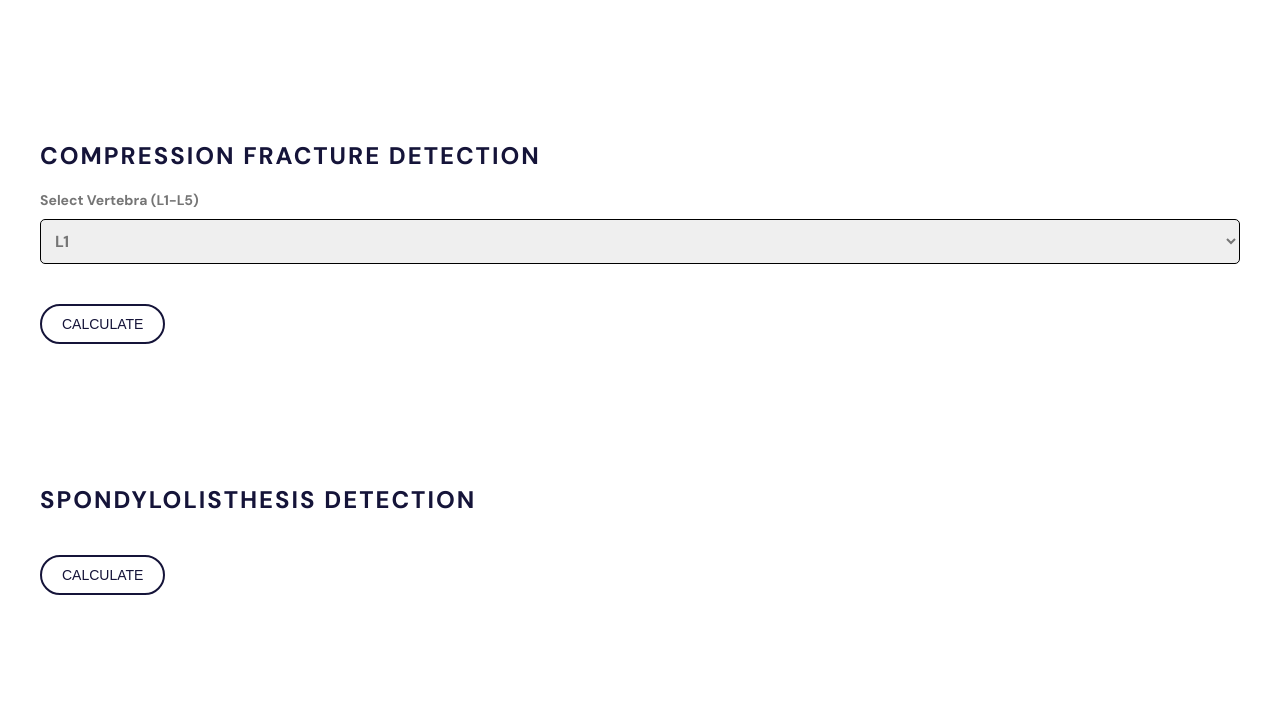
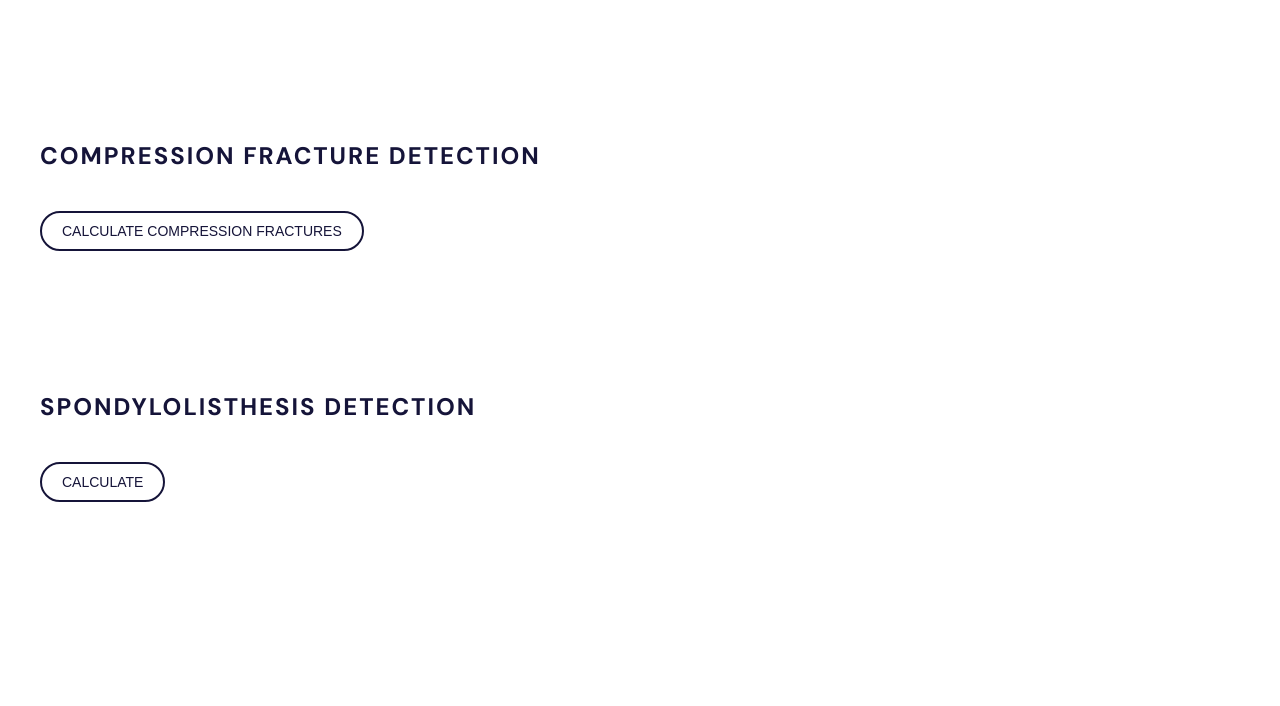
Before and after one commit to mjayasur/spine-studio, a Flask app: page /output_xr in a window 1280 px wide. Shown: the part 134-840 px from the top of the page. Run offline with Flask 3, Linux system fonts and the light colour scheme; parts of the project's set-up code (start-up, migrations or seed data) failed here and were passed over; some libraries are stand-ins or nearby versions.

Commit message:
Fixed x-ray

```diff
--- a/app.py
+++ b/app.py
@@ -312,94 +312,80 @@ def classify_height_loss(left_height, right_height):
 @app.route('/calculate-compression-fracture', methods=['GET'])
 def calculate_compression_fracture():
     id = request.args.get('id')
-    vertebrae = request.args.get('vertebrae')
 
-    if not id or not vertebrae:
+    if not id:
         return jsonify(success=False, message="Missing parameters"), 400
 
-    # try:
-    # Map vertebrae to indices (assuming L1-L5)
-    vertebrae_map = {'L1': 0, 'L2': 1, 'L3': 2, 'L4': 3, 'L5': 4}
-    if vertebrae not in vertebrae_map:
-        return jsonify(success=False, message="Invalid vertebrae level"), 400
+    try:
+        # Map vertebrae to indices (L1-L5 correspond to index 0-4)
+        vertebrae_map = {'L1': 0, 'L2': 1, 'L3': 2, 'L4': 3, 'L5': 4}
 
-    vertebrae_index = vertebrae_map[vertebrae]
+        # Load the uploaded image
+        image_filenames = [f for f in os.listdir(app.config['UPLOAD_FOLDER']) if f.startswith(id)]
+        if not image_filenames:
+            return jsonify(success=False, message="Image not found"), 404
 
-    # Load the uploaded image
-    image_filenames = [f for f in os.listdir(app.config['UPLOAD_FOLDER']) if f.startswith(id)]
-    if not image_filenames:
-        return jsonify(success=False, message="Image not found"), 404
+        image_path = os.path.join(app.config['UPLOAD_FOLDER'], image_filenames[0])
+        original_image = Image.open(image_path)
 
-    image_path = os.path.join(app.config['UPLOAD_FOLDER'], image_filenames[0])
-    original_image = Image.open(image_path)
+        # Perform inference to get the predicted keypoints
+        results = xr_model.predict(source=image_path, save=False)
 
-    # Perform inference to get the predicted keypoints
-    results = xr_model.predict(source=image_path, save=False)
+        # Check if any results were returned
+        if not results:
+            return jsonify(success=False, message="No keypoints detected"), 404
 
-    # Check if any results were returned
-    if not results:
-        return jsonify(success=False, message="No keypoints detected"), 404
+        # Extract the predictions (keypoints)
+        result = results[0]  # Assuming one image
+        keypoints = result.keypoints.xy[0].cpu().numpy()  # Extract keypoints for the detected object
 
-    # Extract the predictions (keypoints)
-    result = results[0]  # Assuming one image
-    keypoints = result.keypoints.xy[0].cpu().numpy()  # Extract keypoints for the detected object
-    print (keypoints)
-    # Process only the first 20 keypoints (L1-L5 vertebrae)
-    num_vertebrae = 5  # Since we're only processing L1-L5
+        # Prepare the figure for visualization
+        fig, ax = plt.subplots(figsize=(8, 8))
+        ax.imshow(original_image)
+        ax.axis('off')
 
-    heights = []  # Store heights for each vertebra
-    classifications = []  # Store classification results for each vertebra
+        heights = []  # Store heights for each vertebra
+        classifications = []  # Store classification results for each vertebra
 
-    # Prepare the figure for visualization
-    fig, ax = plt.subplots(figsize=(8, 8))
-    ax.imshow(original_image)
-    ax.axis('off')
+        num_vertebrae = 5  # We're processing L1-L5, so 5 vertebrae
+        for i in range(num_vertebrae):
+            # Get the 4 keypoints for the current vertebra (i-th vertebra)
+            k1 = keypoints[i * 4 + 0]  # Keypoint 1 (left-top)
+            k2 = keypoints[i * 4 + 1]  # Keypoint 2 (right-top)
+            k3 = keypoints[i * 4 + 2]  # Keypoint 3 (left-bottom)
+            k4 = keypoints[i * 4 + 3]  # Keypoint 4 (right-bottom)
 
-    i = vertebrae_index
-    print (i)
-    # Get the 4 keypoints for the current vertebra (i-th vertebra)
-    k1 = keypoints[i * 4 + 0]  # Keypoint 1
-    k2 = keypoints[i * 4 + 1]  # Keypoint 2
-    k3 = keypoints[i * 4 + 2]  # Keypoint 3
-    k4 = keypoints[i * 4 + 3]  # Keypoint 4
+            # Calculate the heights for each side of the vertebra
+            left_height = euclidean_distance(k1, k3)  # Distance between keypoint 1 and 3
+            right_height = euclidean_distance(k2, k4)  # Distance between keypoint 2 and 4
+            heights.append((left_height, right_height))
 
-    # Calculate the heights for each side of the vertebra
-    left_height = euclidean_distance(k1, k3)  # Distance between keypoint 1 and 3
-    right_height = euclidean_distance(k2, k4)  # Distance between keypoint 2 and 4
-    heights.append((left_height, right_height))
+            # Classify the height loss
+            classification, height_loss_percentage = classify_height_loss(left_height, right_height)
+            classifications.append((classification, height_loss_percentage))
 
-    # Classify the height loss
-    classification, height_loss_percentage = classify_height_loss(left_height, right_height)
-    classifications.append((classification, height_loss_percentage))
+            # Draw blue lines to represent the heights for each vertebra
+            ax.plot([k1[0], k3[0]], [k1[1], k3[1]], 'b-', lw=2)  # Line between keypoint 1 and 3 (left side)
+            ax.plot([k2[0], k4[0]], [k2[1], k4[1]], 'b-', lw=2)  # Line between keypoint 2 and 4 (right side)
 
-    # Draw blue lines to represent the heights
-    ax.plot([k1[0], k3[0]], [k1[1], k3[1]], 'b-', lw=2)  # Line between keypoint 1 and 3 (left side)
-    ax.plot([k2[0], k4[0]], [k2[1], k4[1]], 'b-', lw=2)  # Line between keypoint 2 and 4 (right side)
+            # Mark the keypoints for visualization (optional)
+            ax.scatter([k1[0], k2[0], k3[0], k4[0]], [k1[1], k2[1], k3[1], k4[1]], c='red', s=40)
 
-    # Mark the keypoints for visualization (optional)
-    ax.scatter([k1[0], k2[0], k3[0], k4[0]], [k1[1], k2[1], k3[1], k4[1]], c='red', s=40)
+        # Save the image with keypoints and lines
+        output_uuid = str(uuid.uuid4())
+        output_image_path = os.path.join(app.config['IMAGE_FOLDER'], f"{output_uuid}_keypoints.png")
+        plt.savefig(output_image_path, bbox_inches='tight', pad_inches=0)
+        plt.close()
 
-    # Save the image with keypoints and lines
-    output_uuid = str(uuid.uuid4())
-    output_image_path = os.path.join(app.config['IMAGE_FOLDER'], f"{output_uuid}_keypoints.png")
-    plt.savefig(output_image_path, bbox_inches='tight', pad_inches=0)
-    plt.close()
+        # Prepare the response (you can customize this part if you want to include more detailed results)
+        return jsonify(
+            success=True,
+            imageUrl=f"/static/images/{output_uuid}_keypoints.png"
+        )
 
-    # Get the classification and height loss for the selected vertebra
-    left_height, right_height = heights[0]
-    classification, height_loss_percentage = classifications[0]
-
-    # Prepare the response
-    return jsonify(
-        success=True,
-        imageUrl=f"/static/images/{output_uuid}_keypoints.png",
-        heightLoss=f"{height_loss_percentage:.2f}%",
-        genantClassification=classification
-    )
-
-    # except Exception as e:
-    #     print (str(e))
-    #     return jsonify(success=False, message=str(e)), 500
+    except Exception as e:
+        print(str(e))
+        return jsonify(success=False, message=str(e)), 500
 
 def load_nii(filepath):
     return nib.load(filepath).get_fdata()
--- a/templates/output_xr.html
+++ b/templates/output_xr.html
@@ -34,28 +34,6 @@
             letter-spacing: 2px;
             color: #151439;
             margin-bottom: 20px;
-        }
-
-        .dropdown {
-            margin-bottom: 20px;
-        }
-
-        .dropdown label {
-            font-family: 'DM Sans', sans-serif;
-            font-size: 14px;
-            color: #757575;
-            display: block;
-        }
-
-        .dropdown select {
-            margin-top: 10px;
-            padding: 10px;
-            font-family: 'DM Sans', sans-serif;
-            font-size: 16px;
-            color: #757575;
-            border: 1px solid #000000;
-            border-radius: 5px;
-            width: 100%;
         }
 
         .calculate-button {
@@ -124,23 +102,11 @@
             <!-- Compression Fracture Detection Section -->
             <div class="section">
                 <div class="section-title">Compression Fracture Detection</div>
-                <div class="dropdown">
-                    <label for="vertebrae-compression">Select Vertebra (L1-L5)</label>
-                    <select id="vertebrae-compression">
-                        <option value="L1">L1</option>
-                        <option value="L2">L2</option>
-                        <option value="L3">L3</option>
-                        <option value="L4">L4</option>
-                        <option value="L5">L5</option>
-                    </select>
-                </div>
-                <button class="calculate-button" onclick="calculateCompressionFracture()">Calculate</button>
+                <button class="calculate-button" onclick="calculateCompressionFracture()">Calculate Compression
+                    Fractures</button>
                 <div id="compression-result" class="result-box" style="display: none;">
-                    <h2>Compression Fracture Results</h2>
+                    <h2>Compression Fracture Results for All Vertebrae</h2>
                     <img src="" id="compression-image" alt="Compression Fracture Image">
-                    <p>Height Loss: <span class="highlight" id="height-loss">0%</span></p>
-                    <p>Genant Classification: <span class="highlight" id="genant-classification">No compression
-                            fracture</span></p>
                 </div>
             </div>
 
@@ -166,17 +132,13 @@
         }
 
         function calculateCompressionFracture() {
-            const vertebrae = document.getElementById('vertebrae-compression').value;
             const { id } = getUrlParams();
 
-            fetch(`/calculate-compression-fracture?id=${id}&vertebrae=${vertebrae}`)
+            fetch(`/calculate-compression-fracture?id=${id}`)
                 .then(response => response.json())
                 .then(data => {
                     if (data.success) {
                         document.getElementById('compression-image').src = data.imageUrl;
-                        document.getElementById('height-loss').textContent = data.heightLoss;
-                        document.getElementById('genant-classification').textContent = data.genantClassification;
-
                         document.getElementById('compression-result').style.display = 'block';
                     } else {
                         alert(data.message || 'An error occurred while processing your request.');
```
